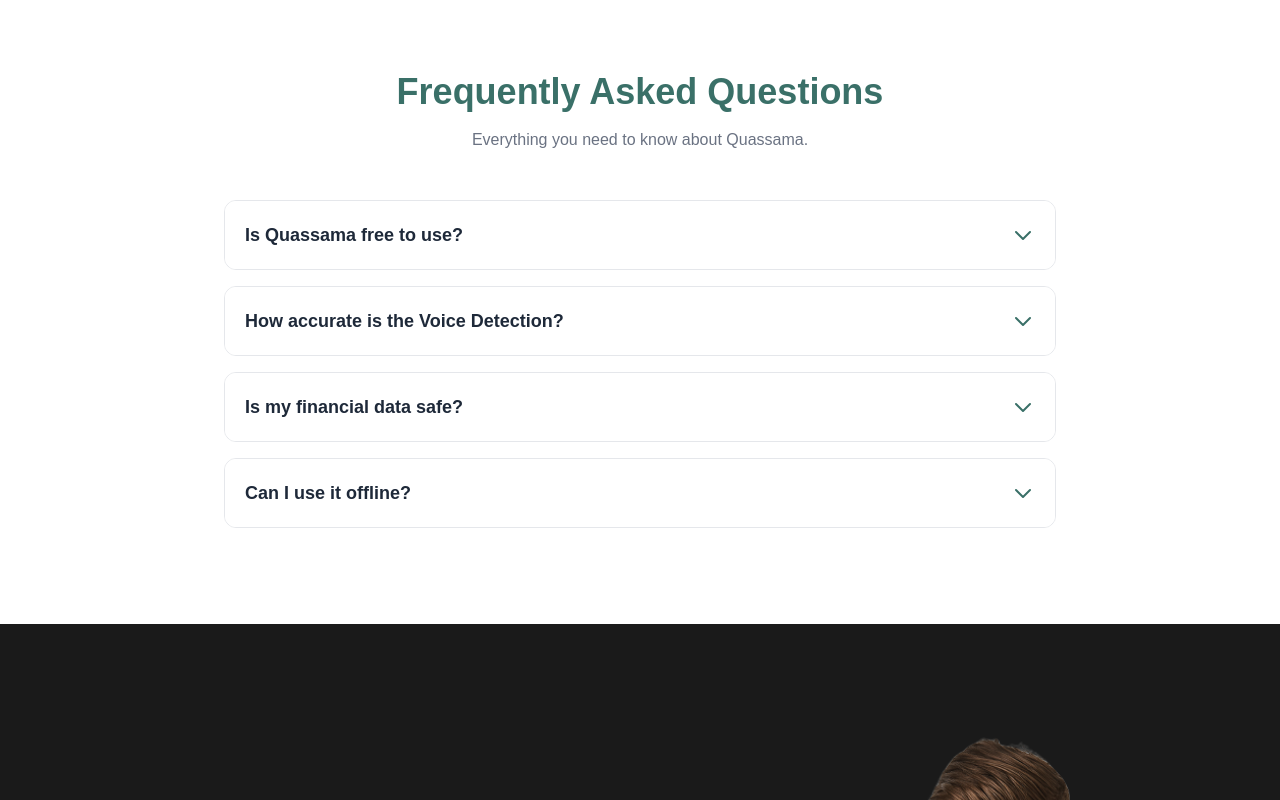
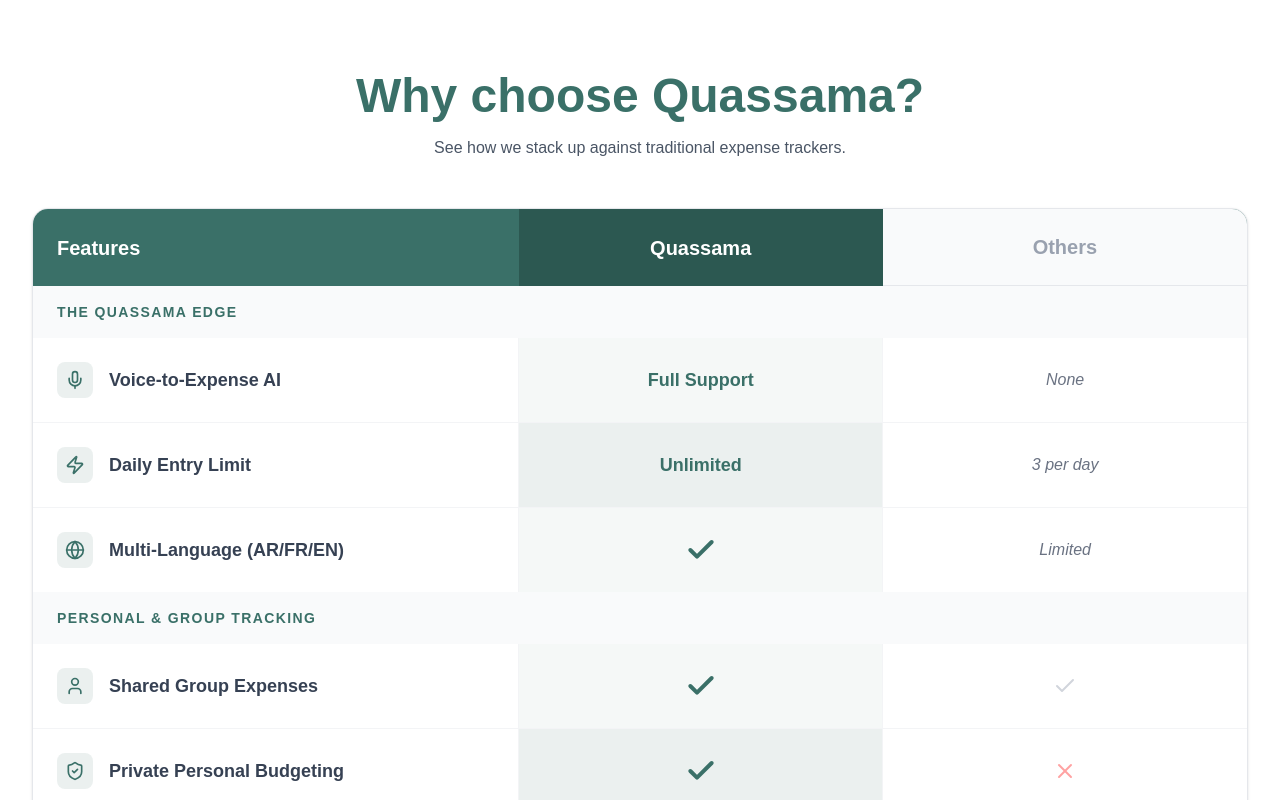
Before and after one commit to AbdelhayZaadaddi/Quassama_landingPage, a Next.js app: page / in a window 1280 px wide. Shown: the part 3220-4020 px from the top of the page. Built offline with nearby package versions, Linux system fonts and the light colour scheme.

Commit message:
add compartion

```diff
--- /dev/null
+++ b/app/components/ComparisonTable.tsx
@@ -0,0 +1,157 @@
+'use client';
+
+import React from 'react';
+import { motion } from 'framer-motion';
+import { Check, X, Mic, Globe, ShieldCheck, User, Zap } from 'lucide-react';
+
+const comparisonData = [
+    {
+        category: "The Quassama Edge",
+        items: [
+            { name: "Voice-to-Expense AI", quassama: "Full Support", competitor: "None", icon: <Mic className="w-5 h-5" /> },
+            { name: "Daily Entry Limit", quassama: "Unlimited", competitor: "3 per day", highlight: true, icon: <Zap className="w-5 h-5" /> },
+            { name: "Multi-Language (AR/FR/EN)", quassama: true, competitor: "Limited", icon: <Globe className="w-5 h-5" /> },
+        ]
+    },
+    {
+        category: "Personal & Group Tracking",
+        items: [
+            { name: "Shared Group Expenses", quassama: true, competitor: true, icon: <User className="w-5 h-5" /> },
+            { name: "Private Personal Budgeting", quassama: true, competitor: false, highlight: true, icon: <ShieldCheck className="w-5 h-5" /> },
+            { name: "Debt Simplification", quassama: true, competitor: "Pro Only", icon: <Zap className="w-5 h-5" /> },
+        ]
+    },
+    {
+        category: "Privacy & Safety",
+        items: [
+            { name: "End-to-End Encryption", quassama: true, competitor: "Standard", icon: <ShieldCheck className="w-5 h-5" /> },
+            { name: "No Data Selling", quassama: "Guaranteed", competitor: "Hidden in TOS", icon: <ShieldCheck className="w-5 h-5" /> },
+            { name: "Biometric Lock (FaceID)", quassama: true, competitor: "Pro Only", icon: <User className="w-5 h-5" /> },
+        ]
+    }
+];
+
+export default function ComparisonTable() {
+    return (
+        <section className="bg-white py-16 md:py-24 w-full">
+            <div className="w-full max-w-[1400px] mx-auto px-4 sm:px-6 lg:px-8">
+
+                {/* Header Section */}
+                <div className="text-center mb-12">
+                    <h2 className="text-[#3A7068] text-3xl md:text-5xl font-bold mb-4">
+                        Why choose Quassama?
+                    </h2>
+                    <p className="text-gray-600 max-w-2xl mx-auto">
+                        See how we stack up against traditional expense trackers.
+                    </p>
+                </div>
+
+                {/* --- MOBILE VIEW (Cards) --- */}
+                <div className="md:hidden space-y-8">
+                    {comparisonData.map((cat, i) => (
+                        <div key={i} className="space-y-4">
+                            <h3 className="text-[#3A7068] font-bold text-lg uppercase tracking-wider border-b border-[#3A7068]/20 pb-2">
+                                {cat.category}
+                            </h3>
+                            {cat.items.map((item, j) => (
+                                <div key={j} className="bg-white border border-gray-200 rounded-xl shadow-sm overflow-hidden">
+                                    {/* Card Header */}
+                                    <div className="p-4 bg-gray-50 flex items-center gap-3 border-b border-gray-100">
+                                        <span className="text-[#3A7068]">{item.icon}</span>
+                                        <span className="font-semibold text-gray-800">{item.name}</span>
+                                    </div>
+
+                                    {/* Comparison Grid */}
+                                    <div className="grid grid-cols-2 divide-x divide-gray-100">
+                                        {/* Quassama Side */}
+                                        <div className={`p-4 flex flex-col items-center justify-center text-center ${item.highlight ? 'bg-[#3A7068]/10' : 'bg-white'}`}>
+                                            <span className="text-xs font-bold text-[#3A7068] mb-1 uppercase">Quassama</span>
+                                            {typeof item.quassama === "boolean" ? (
+                                                item.quassama ? <Check className="text-[#3A7068] w-6 h-6 stroke-[3px]" /> : <X className="text-red-400 w-6 h-6" />
+                                            ) : (
+                                                <span className="font-bold text-[#3A7068] text-sm">{item.quassama}</span>
+                                            )}
+                                        </div>
+
+                                        {/* Competitor Side */}
+                                        <div className="p-4 flex flex-col items-center justify-center text-center bg-gray-50/50">
+                                            <span className="text-xs font-bold text-gray-400 mb-1 uppercase">Others</span>
+                                            {typeof item.competitor === "boolean" ? (
+                                                item.competitor ? <Check className="text-gray-400 w-5 h-5" /> : <X className="text-red-300 w-5 h-5" />
+                                            ) : (
+                                                <span className="text-sm text-gray-500 italic">{item.competitor}</span>
+                                            )}
+                                        </div>
+                                    </div>
+                                </div>
+                            ))}
+                        </div>
+                    ))}
+                </div>
+
+                {/* --- DESKTOP VIEW (Table) --- */}
+                <motion.div
+                    className="hidden md:block overflow-hidden bg-white rounded-2xl border border-gray-200 shadow-sm w-full"
+                    initial={{ opacity: 0, y: 20 }}
+                    whileInView={{ opacity: 1, y: 0 }}
+                    viewport={{ once: true }}
+                    transition={{ duration: 0.5 }}
+                >
+                    <table className="w-full text-left border-collapse table-fixed">
+                        <thead>
+                            <tr className="bg-[#3A7068] text-white">
+                                <th className="p-6 text-xl font-semibold w-[40%]">Features</th>
+                                <th className="p-6 text-xl font-bold text-center bg-[#2C5851] w-[30%]">Quassama</th>
+                                <th className="p-6 text-xl font-semibold text-center text-[#3A7068]/20 bg-gray-50 text-gray-400 w-[30%] border-b border-gray-200">Others</th>
+                            </tr>
+                        </thead>
+
+                        {comparisonData.map((cat, i) => (
+                            <tbody key={i}>
+                                <tr className="bg-gray-50">
+                                    <td colSpan={3} className="px-6 py-4 text-sm font-bold uppercase tracking-widest text-[#3A7068]">
+                                        {cat.category}
+                                    </td>
+                                </tr>
+                                {cat.items.map((feature, j) => (
+                                    <tr key={j} className={`group border-b border-gray-100 last:border-0 hover:bg-[#3A7068]/5 transition-colors`}>
+                                        <td className="p-6 flex items-center gap-4">
+                                            <span className="p-2 rounded-lg bg-[#3A7068]/10 text-[#3A7068]">
+                                                {feature.icon}
+                                            </span>
+                                            <span className="font-semibold text-gray-700 text-lg">{feature.name}</span>
+                                        </td>
+
+                                        <td className={`p-6 text-center border-x border-gray-100 ${feature.highlight ? 'bg-[#3A7068]/10' : 'bg-[#3A7068]/5'}`}>
+                                            {typeof feature.quassama === "boolean" ? (
+                                                feature.quassama ?
+                                                    <div className="flex justify-center"><Check className="text-[#3A7068] w-8 h-8 stroke-[3px]" /></div> :
+                                                    <div className="flex justify-center"><X className="text-gray-300 w-8 h-8" /></div>
+                                            ) : (
+                                                <span className="font-bold text-[#3A7068] text-lg">{feature.quassama}</span>
+                                            )}
+                                        </td>
+
+                                        <td className="p-6 text-center text-gray-500">
+                                            {typeof feature.competitor === "boolean" ? (
+                                                feature.competitor ?
+                                                    <div className="flex justify-center"><Check className="text-gray-300 w-6 h-6" /></div> :
+                                                    <div className="flex justify-center"><X className="text-red-300 w-6 h-6" /></div>
+                                            ) : (
+                                                <span className="text-base italic">{feature.competitor}</span>
+                                            )}
+                                        </td>
+                                    </tr>
+                                ))}
+                            </tbody>
+                        ))}
+                    </table>
+                </motion.div>
+
+                <p className="mt-8 text-center text-gray-400 text-sm">
+                    * Comparisons based on free versions of major competitor apps.
+                </p>
+            </div>
+        </section>
+    );
+}
--- a/app/page.tsx
+++ b/app/page.tsx
@@ -6,6 +6,7 @@
 import Footer from "./components/Footer";
 import Reviews from "./components/Reviews";
 import FAQAndCTA from "./components/FAQAndCTA";
+import ComparisonTable from "./components/ComparisonTable";
 
 export default function Home() {
   return (
@@ -15,6 +16,7 @@
       <ProblemSolution />
       <Features />
       <Reviews />
+      <ComparisonTable />
       <FAQAndCTA />
       <CallToAction />
       <Footer />
--- a/package.json
+++ b/package.json
@@ -10,6 +10,7 @@
   },
   "dependencies": {
     "framer-motion": "^12.29.0",
+    "lucide-react": "^0.563.0",
     "next": "16.1.1",
     "react": "19.2.3",
     "react-dom": "19.2.3"
```
Also changed, not shown: 1 other file (tests, documents, lock files or other folders).
